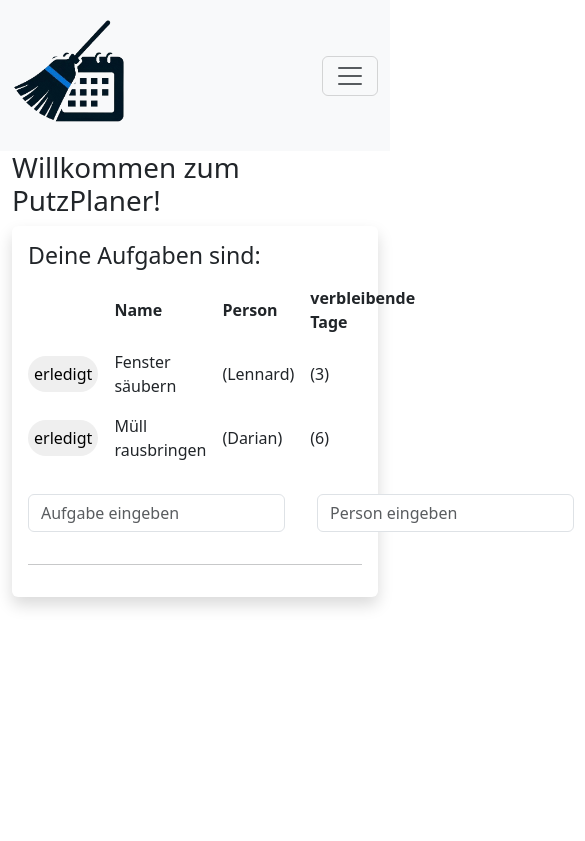
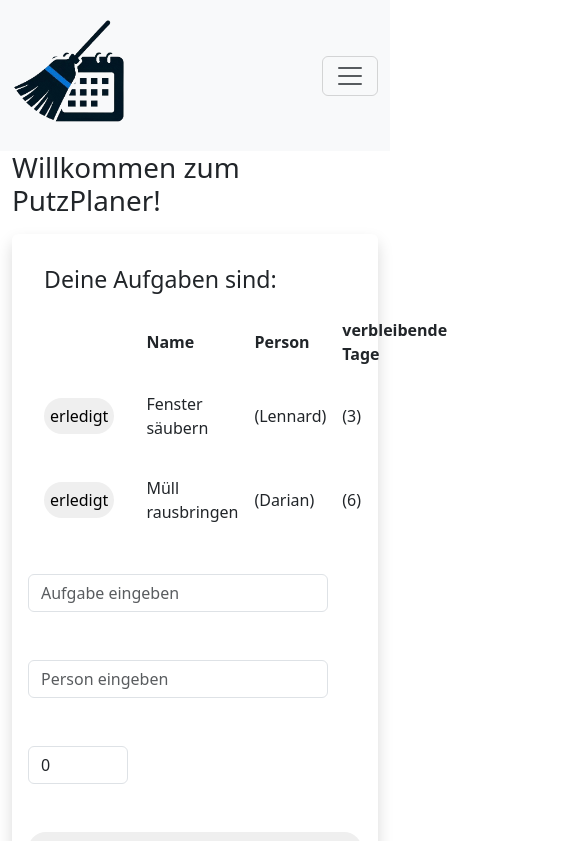
Before and after one commit to DarianWeingaertner/PutzPlaner-FrontEnd, a Vue app: page / in a window 390 px wide. Shown: the top 841 px of the page, 585 px wide, since content can reach past the window. Built offline with nearby package versions, Linux system fonts and the light colour scheme.

Commit message:
TasksList Eingabefelder werden jetzt gestapelt angezeigt, wenn der Bildschirm zu schmal ist

```diff
--- a/src/components/TaskList.vue
+++ b/src/components/TaskList.vue
@@ -62,7 +62,7 @@ onMounted(() => {
       <!-- "@submit.prevent" prevents a page refresh after submitting form -->
       <input type="text" class="form-control" style="width: 300px;" placeholder="Aufgabe eingeben" v-model="nameField"/>
       <input type="text" class="form-control" style="width: 300px;" placeholder="Person eingeben" v-model="personField"/>
-      <input type="text" class="form-control" style="width: 300px;" placeholder="Aufgabe eingeben" v-model="daysLeftField"/>
+      <input type="text" class="form-control" style="width: 100px;" placeholder="" v-model="daysLeftField"/>
 
       <button>speichern</button>
     </form>
@@ -74,8 +74,11 @@ onMounted(() => {
 <style scoped>
 form {
   display: flex;
+  flex-direction: row;
+  flex-wrap: wrap;
   margin: 0 -16px;
-
+  gap: 16px;
+}
   * {
     margin: 16px;
   }
@@ -83,7 +86,7 @@ form {
   input {
     flex-grow: 1;
   }
-}
+
 
 table {
   margin: 8px -8px 0;
@@ -101,4 +104,14 @@ button {
   cursor: pointer;
 
 }
+
+@media (max-width: 600px) {
+  form {
+    flex-direction: column; /* Stapelt die Felder vertikal bei schmalen Bildschirmen */
+  }
+
+  input, button {
+    flex-basis: auto; /* Erlaubt den Elementen, die gesamte verfügbare Breite zu nutzen */
+  }
+}
 </style>
```
